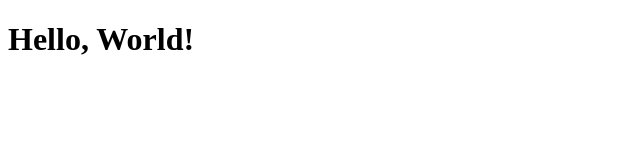
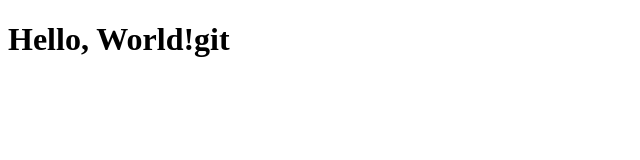
Before and after one commit to TaeTaehoon/LandingPage-example, a plain HTML site: page index.html in a window 1280 px wide. Shown: the full height of the page, 0-640 px from the left. Drawn offline with Linux system fonts and the light colour scheme.

Commit message:
index 생성

```diff
--- a/index.html
+++ b/index.html
@@ -7,6 +7,6 @@
     <title>LandingPage-example</title>
   </head>
   <body>
-    <h1>Hello, World!</h1>
+    <h1>Hello, World!git</h1>
   </body>
 </html>
```
